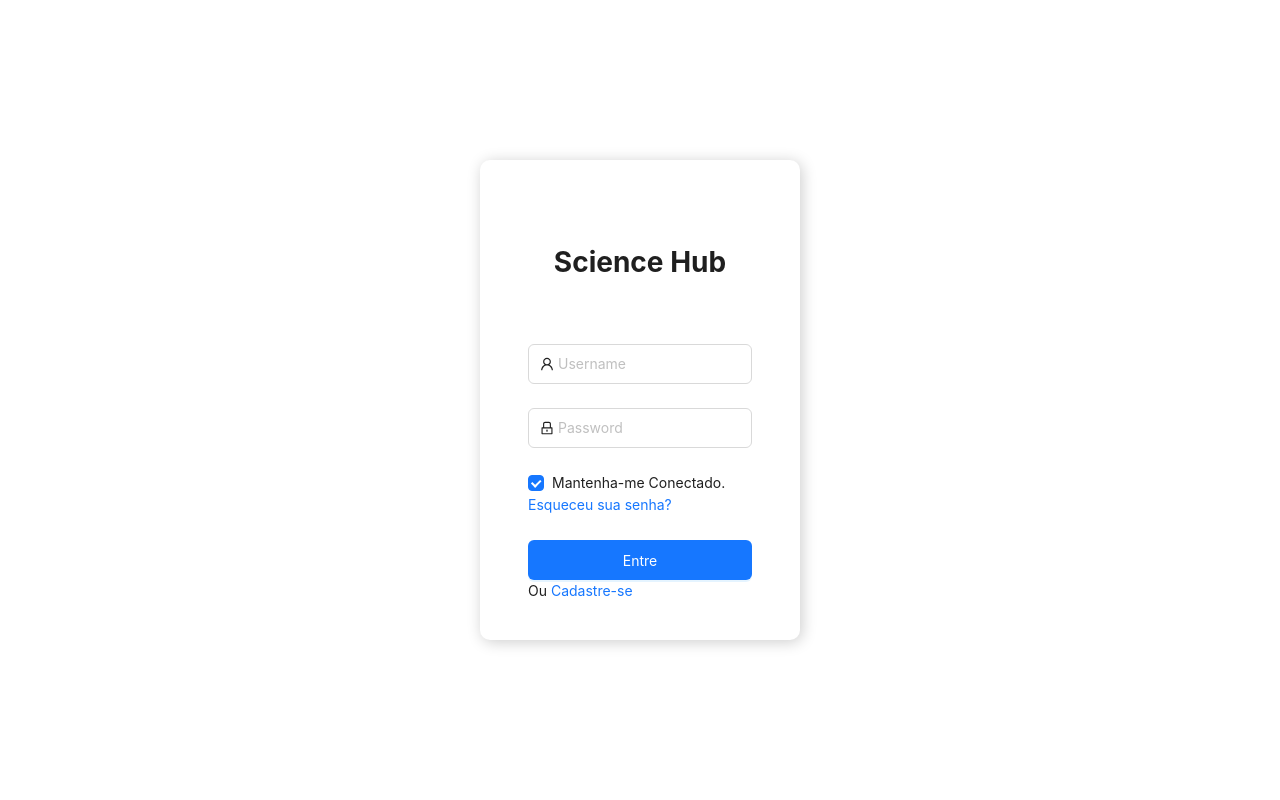
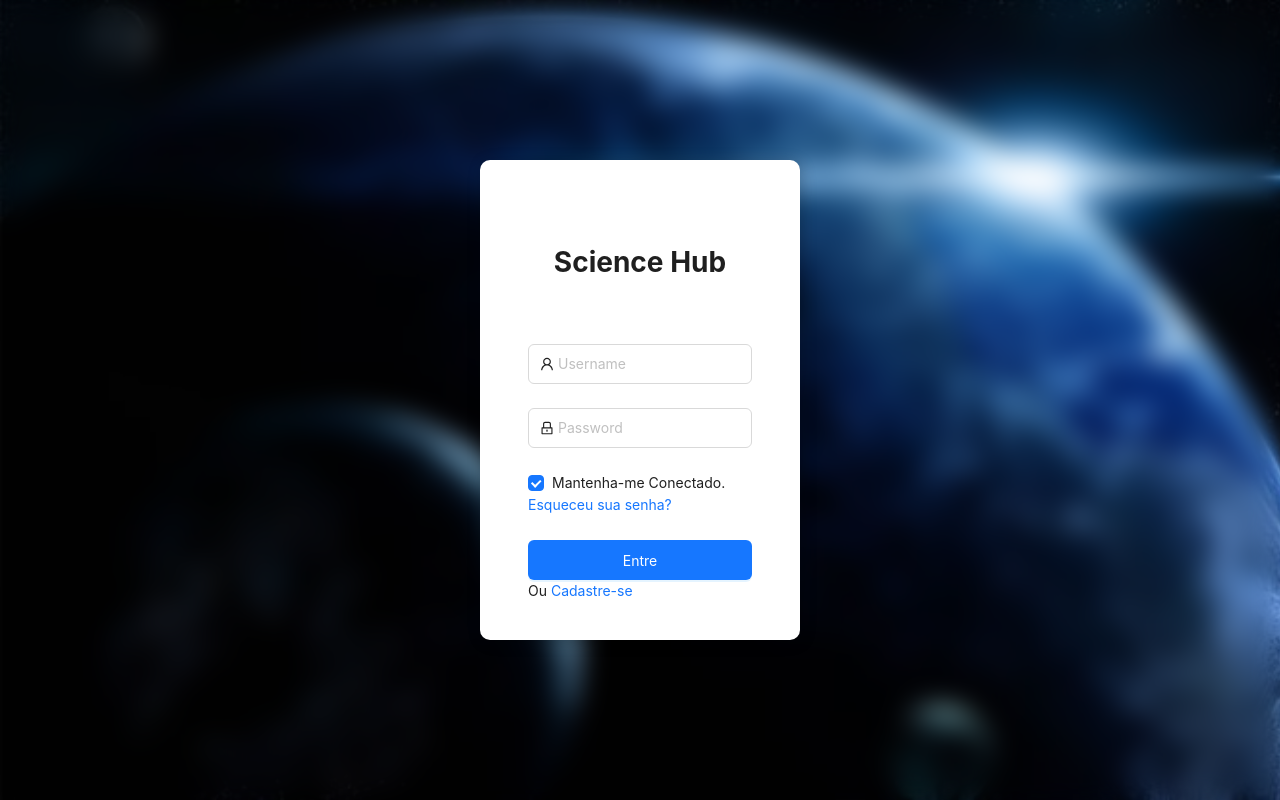
Before and after one commit to NASA-ScienceHub-App/ScienceHub-App-Frontend, a React (Vite) app: page / in a window 1280 px wide. Built offline with nearby package versions, Linux system fonts and the light colour scheme.

Commit message:
:art: adicionando imagem do background login

```diff
--- a/src/pages/Login/styles.css
+++ b/src/pages/Login/styles.css
@@ -3,8 +3,16 @@
     display: flex;
     justify-content: center;
     align-items: center;
+    /* background: url("../../imgs/background-login.jpeg"); */
 }
-
+body {
+    background-image: url("../../imgs/background2.jpeg");
+    background-repeat: no-repeat, no-repeat;
+    background-size: cover;
+    box-shadow: 0 8px 32px 0 rgba(31, 38, 135, 0.37);
+    backdrop-filter: blur(13.5px);
+    -webkit-backdrop-filter: blur(13.5px);
+}
 .login-form h1 {
     margin: 60px 0px;
 }
--- a/src/pages/Sidebar/Sidebar.jsx
+++ b/src/pages/Sidebar/Sidebar.jsx
@@ -25,7 +25,7 @@ export default function Sidebar({ collapsed }) {
                 onClick={navegateToPage}
                 items={[
                     {
-                        key: "/",
+                        key: "/home",
                         icon: <UserOutlined />,
                         label: "Home",
                     },
```
Also changed, not shown: src/imgs/background-login.jpeg (added), src/imgs/background2.jpeg (added).
